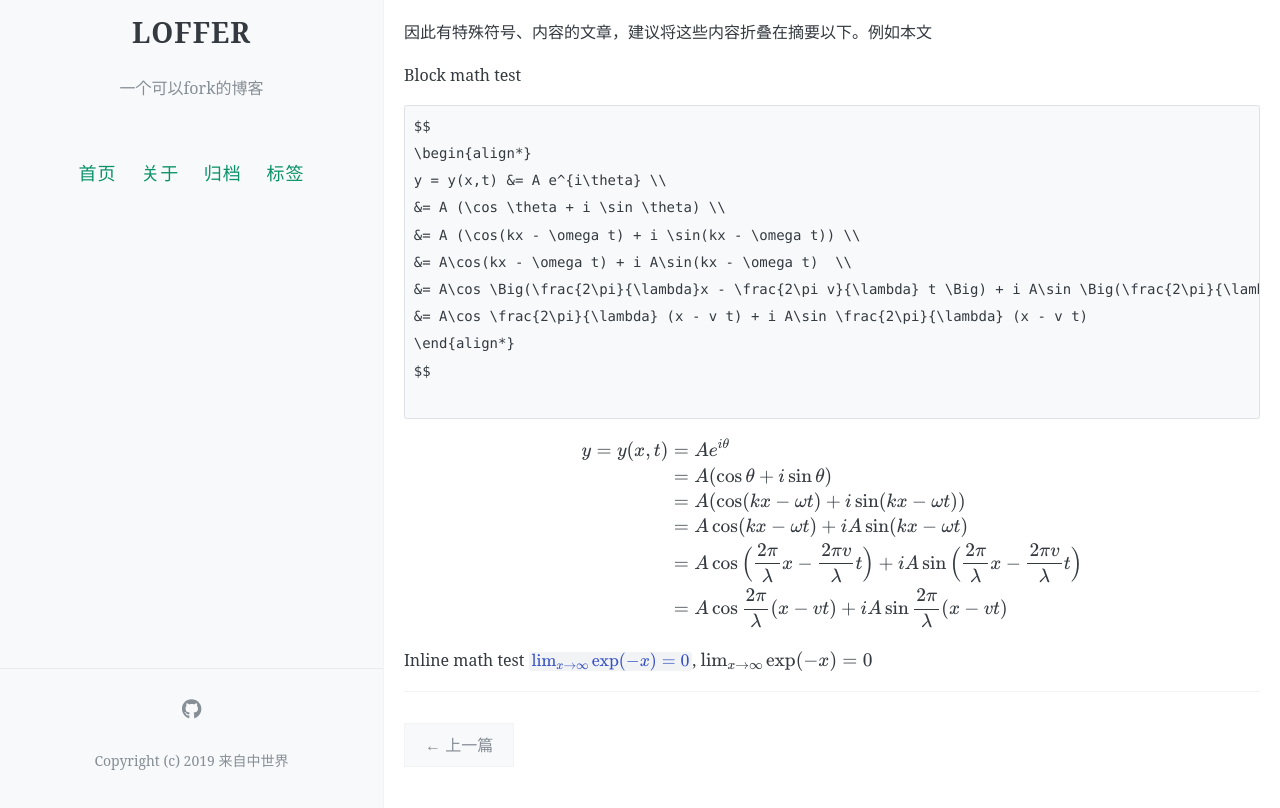
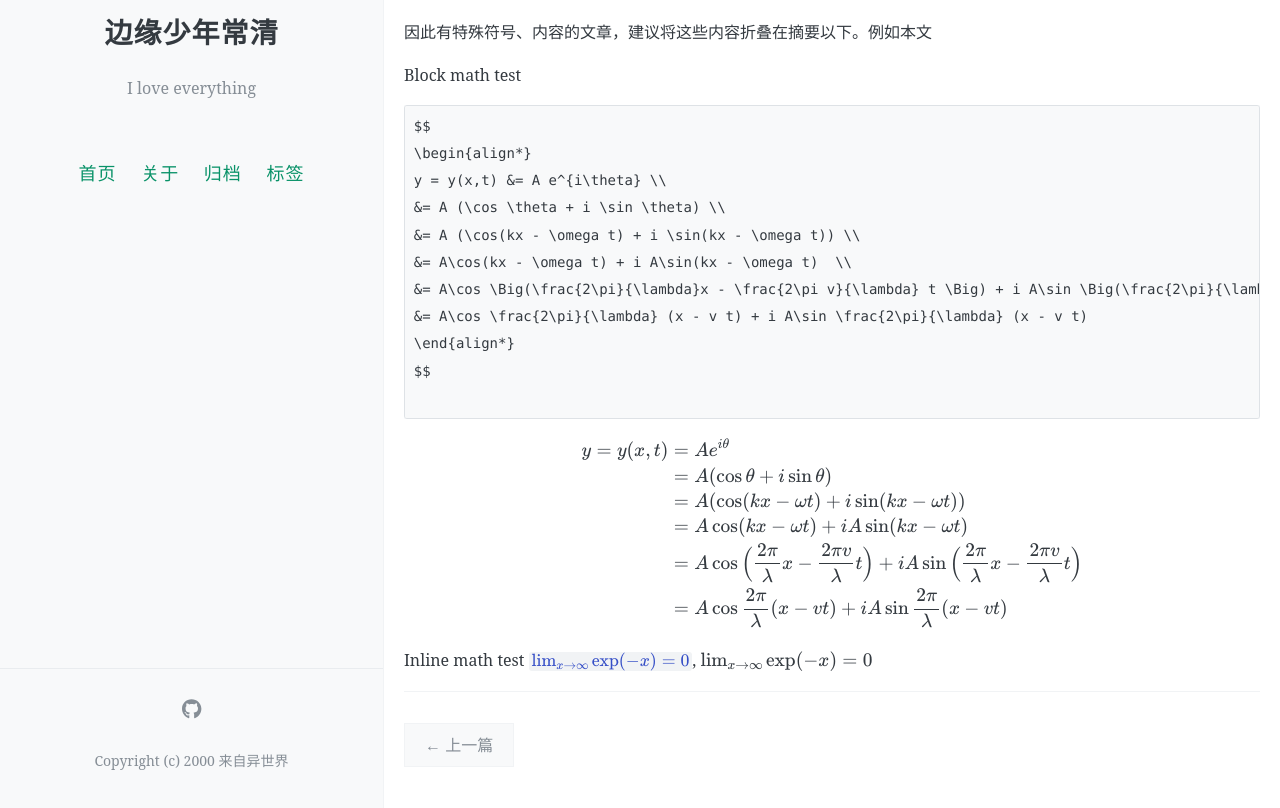
Before and after one commit to bianyuanshaonian/kissmebeforesunrise, a Jekyll site: the page built from _posts/2019-07-24-math-test.md, in a window 1280 px wide and 1098 px high. Shown: the part 290-1098 px from the top of the window. Built offline with Jekyll 4.4.1, drawn with Linux system fonts in a browser that asks for light colours; formulas are drawn with MathJax 3; comment, search, counter and statistics services are not loaded.

Commit message:
Update _config.yml

```diff
--- a/_config.yml
+++ b/_config.yml
@@ -7,8 +7,8 @@
 # 井号后面的文字是说明文档，不会被程序读取。
 
 # 描述/签名
-name: LOFFER
-description: 一个可以fork的博客
+name: 边缘少年常清
+description: I love everything
 
 # 输入你的网站域名（如果你没有添加自己的域名，而是直接用GitHub pages分配的域名的话可以省略）
 url:
@@ -16,7 +16,7 @@ url:
 # 添加你的博客的二级域名，一般来说是你的repository名
 # 如果你的博客的URL是：(http://yourusername.github.io/repository-name)
 # 那么就写成 "/repository-name"
-baseurl: /LOFFER
+baseurl: /LO
 
 
 #
@@ -59,21 +59,21 @@ footer-links:
   instagram: #https://instagram.com/<>
   linkedin: #https://www.linkedin.com/in/<>
   pinterest: #https://www.pinterest.com/<>
-  rss: #随便填点啥RSS就能用了
+  rss: #OK
   stackoverflow: # http://stackoverflow.com/<>
   tumblr: # https://<username>.tumblr.com
   twitter: # https://www.twitter.com/<your_twitter_username>
   youtube: # channel/<your_long_string> or user/<user-name>
 
 # 站点页脚的文字
-footer-text: Copyright (c) 2019 来自中世界
+footer-text: Copyright (c) 2000 来自异世界
 
 #
 # 评论，注意，请不要同时添加多种不同的评论区
 #
 
 # 输入Disqus shortname，即可添加评论区，请查阅文档，设置自己的disqus站点，不要继续使用我的站点loffer
-disqus: loffer #shortname
+disqus:  #shortname
 
 # 输入Gitalk相关设定，即可添加评论区，具体请看教程
 gitalk:
```
